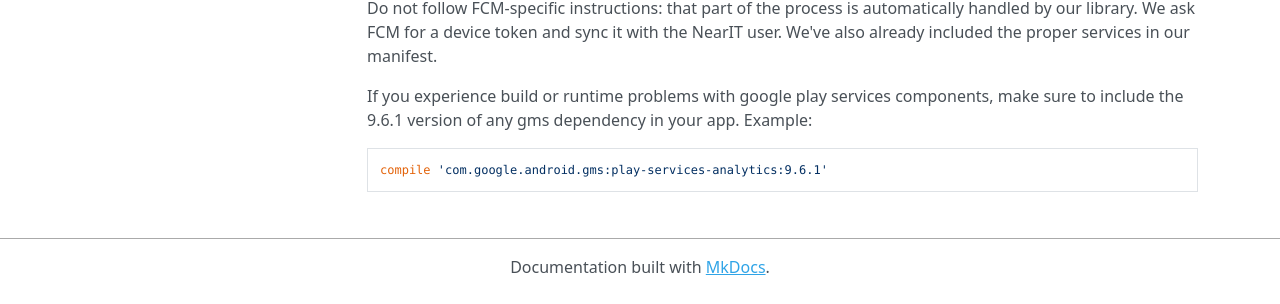
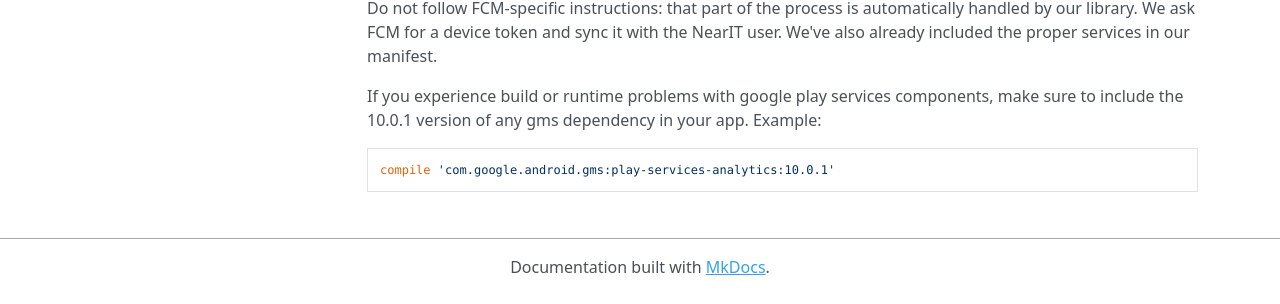
Before and after one commit to nearit/Android-SDK, an MkDocs documentation site: the page built from docs/firebase.md, in a window 1280 px wide. Shown: the part 440-744 px from the top of the page. Built offline with MkDocs 1.6.1, drawn with Linux system fonts in a browser that asks for light colours; nearby versions of some CDN libraries.

Commit message:
Update firebase.md

````diff
--- a/docs/firebase.md
+++ b/docs/firebase.md
@@ -15,8 +15,8 @@ In the setting section of your Firebase project, you will find the cloud messagi
 
 Do not follow FCM-specific instructions: that part of the process is automatically handled by our library. We ask FCM for a device token and sync it with the NearIT user. We've also already included the proper services in our manifest.
 
-If you experience build or runtime problems with google play services components, make sure to include the 9.6.1 version of any gms dependency in your app.
+If you experience build or runtime problems with google play services components, make sure to include the 10.0.1 version of any gms dependency in your app.
 Example:
 ```
-compile 'com.google.android.gms:play-services-analytics:9.6.1'
+compile 'com.google.android.gms:play-services-analytics:10.0.1'
 ```
````
